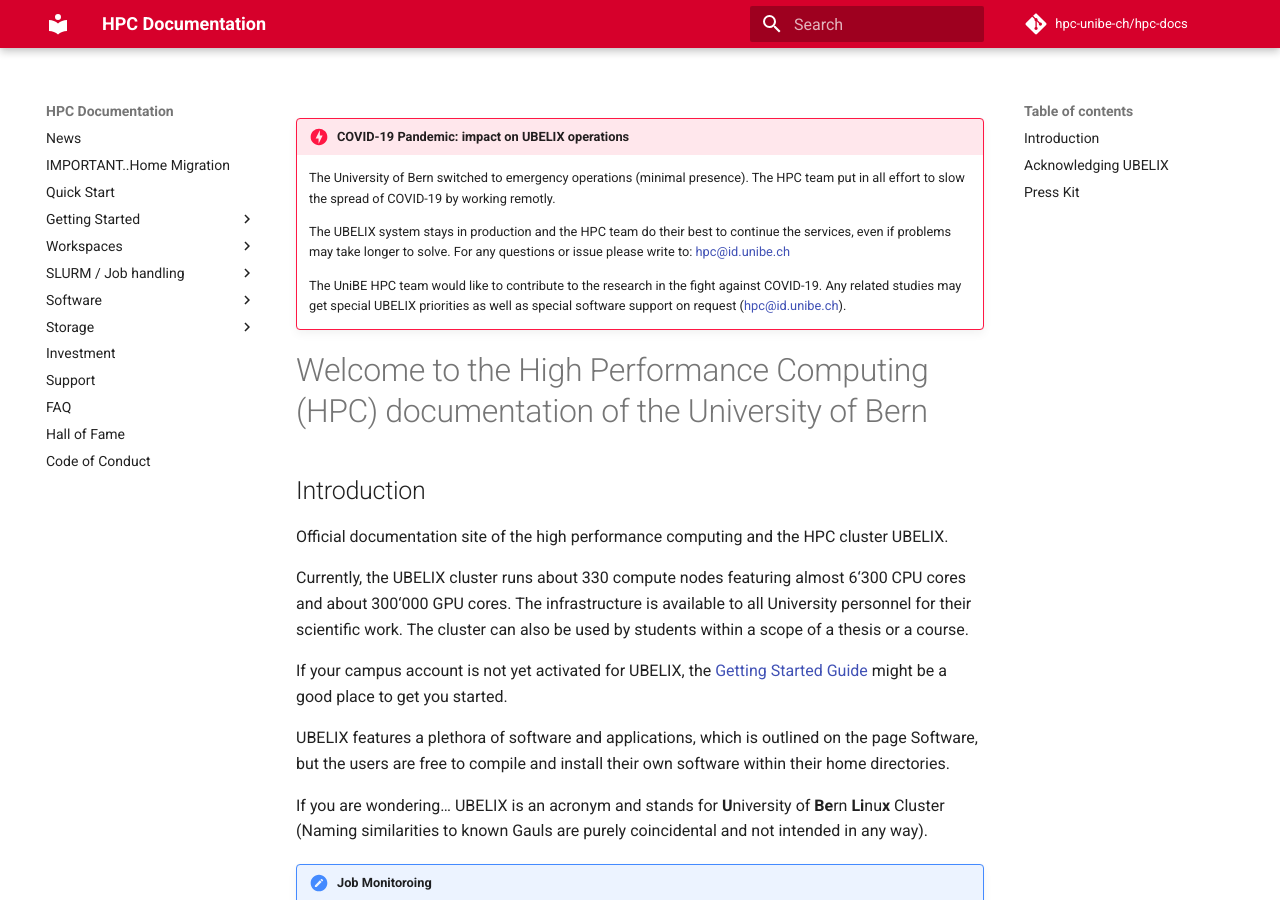
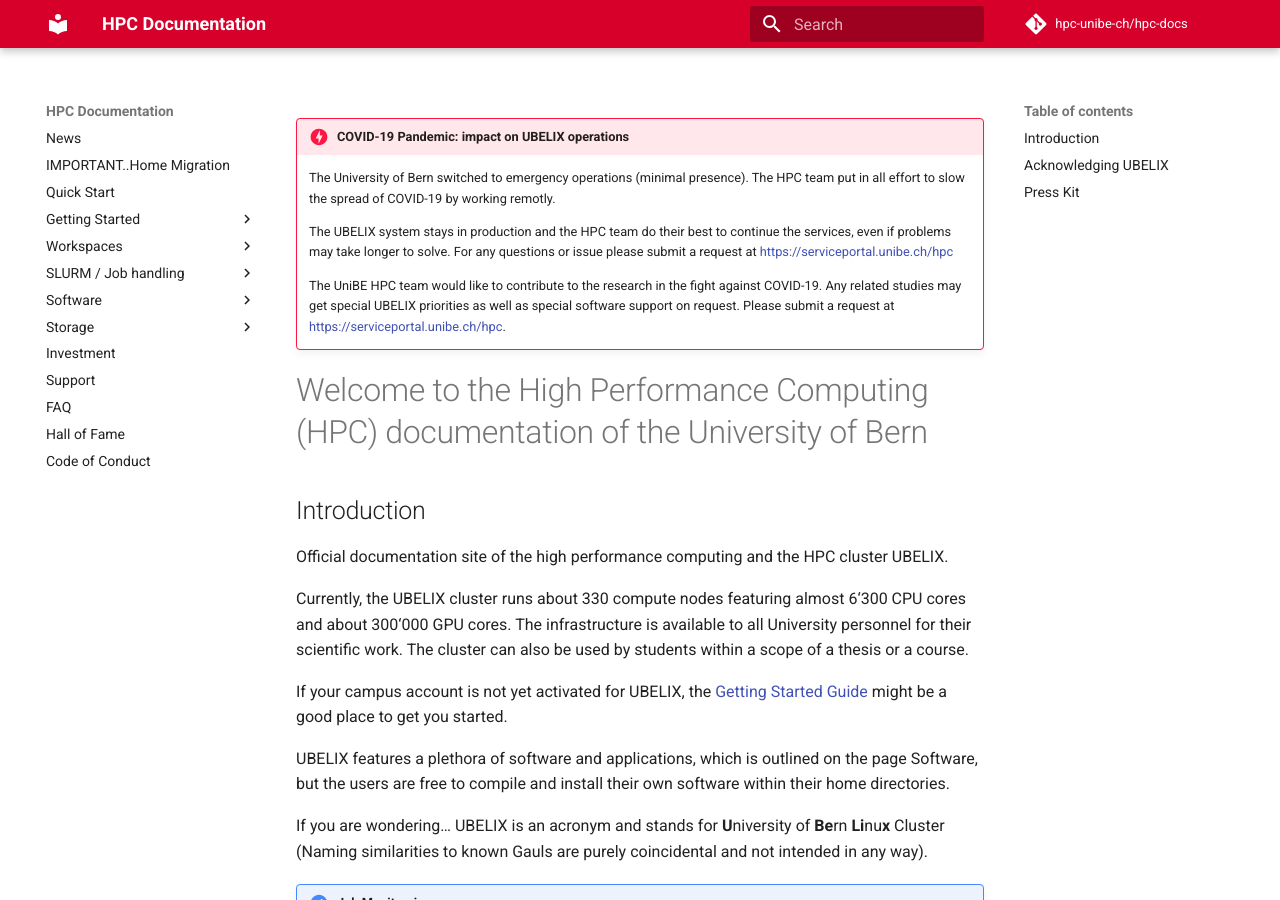
Before and after one commit to hpc-unibe-ch/hpc-unibe-ch.github.io, an MkDocs documentation site: the page built from docs/index.md, in a window 1280 px wide and 900 px high. Built offline with MkDocs 1.6.1 and Material for MkDocs 9.7.7, drawn with Linux system fonts in a browser that asks for light colours; comment, search, counter and statistics services are not loaded.

Commit message:
ServicePortal link instead of email

```diff
--- a/docs/index.md
+++ b/docs/index.md
@@ -1,9 +1,9 @@
 !!! danger "COVID-19 Pandemic: impact on UBELIX operations"
      The University of Bern switched to emergency operations (minimal presence). The HPC team put in all effort to slow the spread of COVID-19 by working remotly.
 
-     The UBELIX system stays in production and the HPC team do their best to continue the services, even if problems may take longer to solve. For any questions or issue please write to: [hpc@id.unibe.ch](mailto:hpc@id.unibe.ch)
+     The UBELIX system stays in production and the HPC team do their best to continue the services, even if problems may take longer to solve. For any questions or issue please submit a request at [https://serviceportal.unibe.ch/hpc](https://serviceportal.unibe.ch/hpc)
 
-     The UniBE HPC team would like to contribute to the research in the fight against COVID-19. Any related studies may get special UBELIX priorities as well as special software support on request ([hpc@id.unibe.ch](mailto:hpc@id.unibe.ch)).
+     The UniBE HPC team would like to contribute to the research in the fight against COVID-19. Any related studies may get special UBELIX priorities as well as special software support on request. Please submit a request at [https://serviceportal.unibe.ch/hpc](https://serviceportal.unibe.ch/hpc).
 
 # Welcome to the High Performance Computing (HPC) documentation of the University of Bern
 
```
Also changed, not shown: docs/general/support.md (+1 -1 lines), docs/getting-Started/account.md (+1 -1 lines), docs/halloffame.md (+1 -2 lines).
